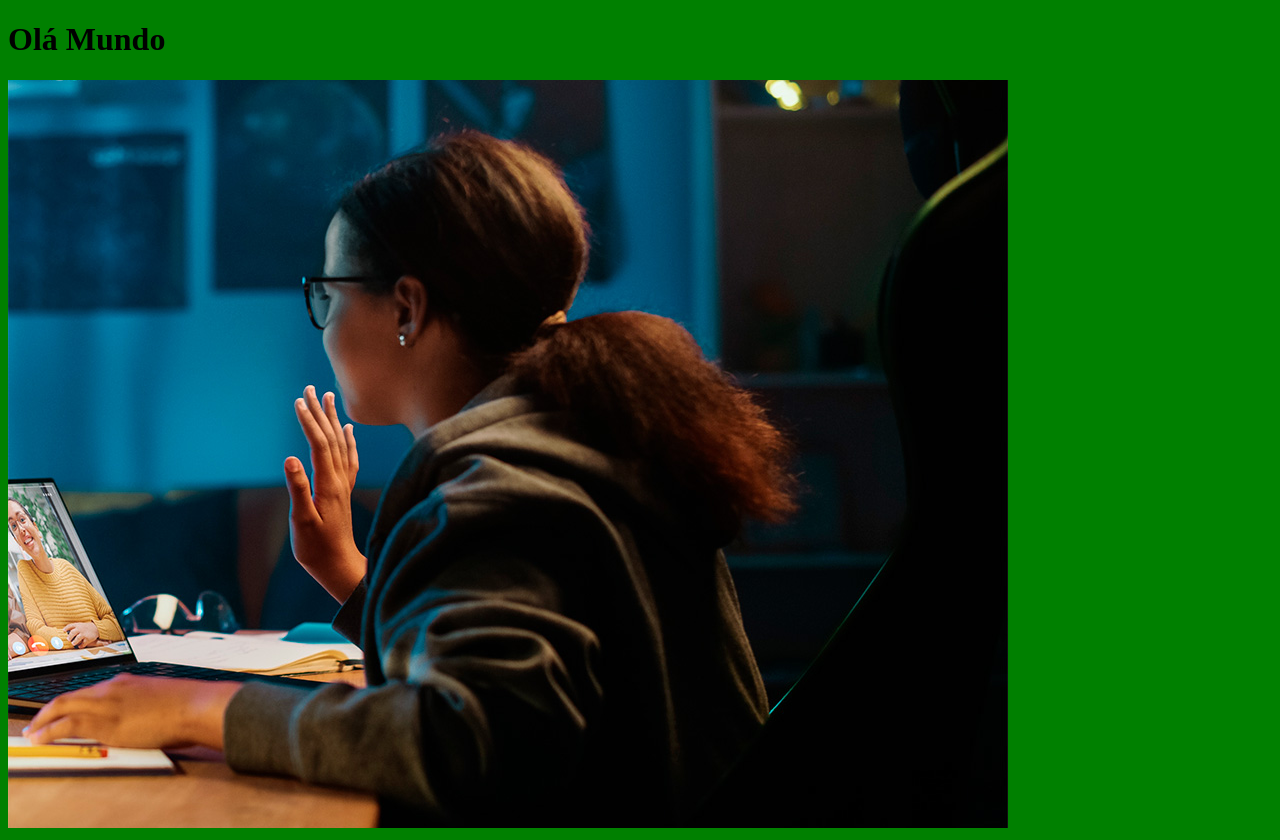
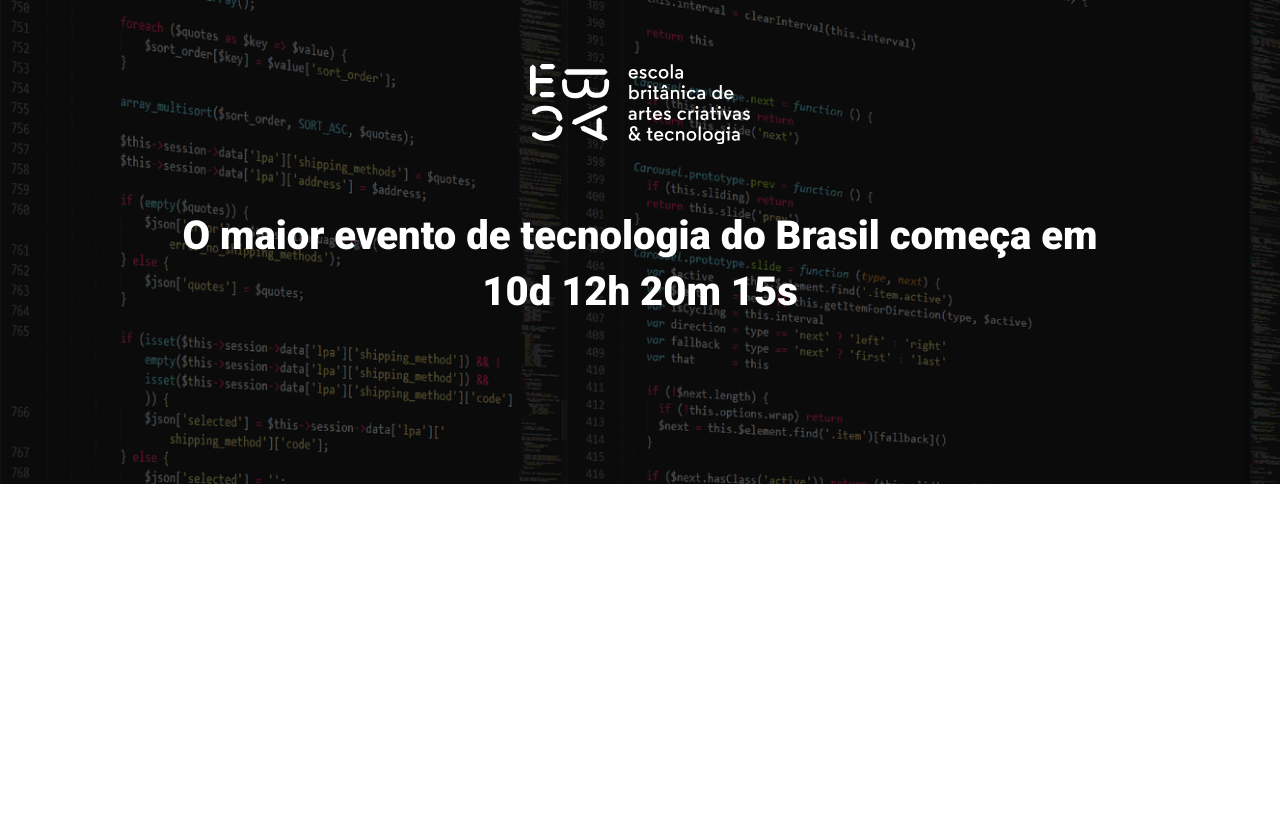
Before and after one commit to marcoaolivei/ebac_tech_talks, a website built with Parcel: page src/index.html in a window 1280 px wide. After the commit the page ends 800 px from the top, so only its background shows below. Built offline with nearby package versions, Linux system fonts and the light colour scheme.

Commit message:
criando o hero

```diff
--- a/src/index.html
+++ b/src/index.html
@@ -1,14 +1,30 @@
 <!DOCTYPE html>
-<html lang="PT-br
+<html lang="pt-BR"/>
 <head>
   <meta charset="UTF-8">
   <meta name="viewport" content="width=device-width, initial-scale=1.0">
   <title>Document</title>
+  <link rel="preconnect" href="https://fonts.googleapis.com">
+  <link rel="preconnect" href="https://fonts.gstatic.com" crossorigin>
+  <link href="https://fonts.googleapis.com/css2?family=Lobster&family=Roboto:ital,wght@0,100;0,300;0,400;0,500;0,700;0,900;1,100;1,300;1,400;1,500;1,700;1,900&display=swap" rel="stylesheet">
   <link rel="stylesheet" href="styles/main.scss">
 </head>
 <body>
-  <h1>Olá Mundo</h1>
-  <img src="./images/backend.png" alt="">
+  <header class="hero">
+    <div class="container">
+      <img class="hero__logo" src="./images/ebac_logo.svg" alt="EBAC">
+      <p class="hero__text">
+        O maior evento de tecnologia do Brasil começa em 10d 12h 20m 15s
+      </p>
+
+    </div>
+
+
+
+  </header>
+
+
+
   <script src="scripts/main.js"></script>
 
 
--- /dev/null
+++ b/src/styles/_hero.scss
@@ -0,0 +1,53 @@
+.hero {
+    padding-top: 64px;
+    padding-bottom: 100px;
+    background-image: url(../images/fundo.png);
+    background-repeat: no-repeat;
+    background-size: cover;
+    position: relative;
+
+    .container {
+        position: relative;
+    }
+
+    &::before {
+        position: absolute;
+        top:0;
+        left:0;
+        width: 100%;
+        height: 100%;
+        background-color: #000;
+        content: '';
+        opacity: 0.6;
+        }
+
+    &__text {
+        margin-top: 64px;
+        margin-bottom: 64px;
+        font-size: 40px;
+        line-height: 56px;
+        font-weight: 800;
+        text-align: center;
+    }
+
+
+    &__logo {
+        margin: 0 auto;
+        height: 80px;
+        display: block;
+    }
+
+    @media (max-width: 640px) {
+        padding: 40px 0;
+
+        &__logo {
+            height: 24px;
+        }
+
+        &__text {
+            font-size: 22px;
+            line-height: 24px;
+            margin: 24px 0;
+        }
+    }
+}
--- a/src/styles/main.scss
+++ b/src/styles/main.scss
@@ -1,3 +1,23 @@
-body {
-    background-color:green
+@use 'hero';
+
+* {
+    margin: 0;
+    padding: 0;
+    box-sizing: border-box;
+    font-family: 'Roboto', sans-serif;
+    color: #fff;
 }
+
+.container {
+    max-width: 960px;
+    width: 100%;
+    margin: 0 auto;
+
+    @media (max-width: 640px) {
+        max-width: 80%;
+    }
+
+    @media (max-width: 1024px) {
+        max-width: 90%;
+    }
+}
```
